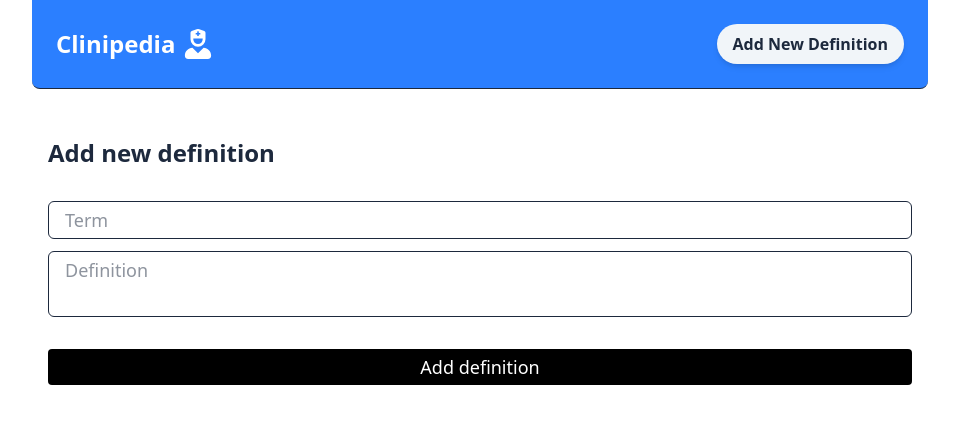
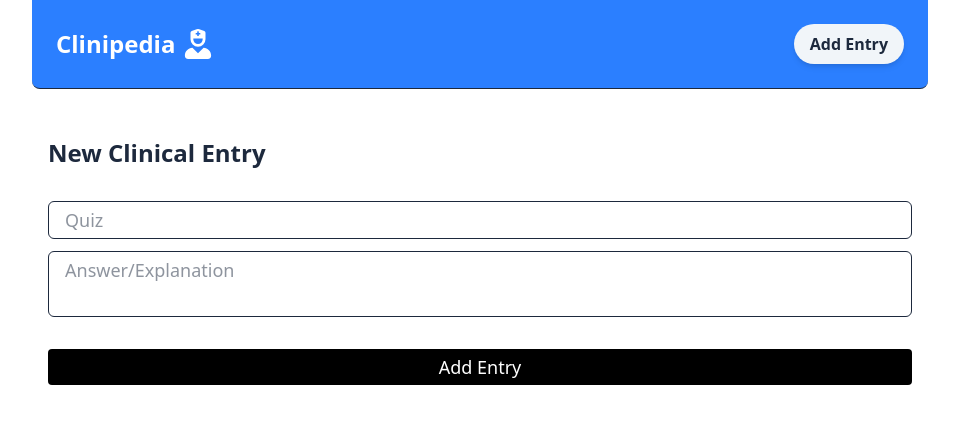
Before and after one commit to BigCelz/crud-appwrite-app, a Next.js app: page /create in a window 1280 px wide. Shown: the top 424 px of the page, without its empty margins (160-1119 px from the left). Built offline with nearby package versions, Linux system fonts and the light colour scheme.

Commit message:
new changes

```diff
--- a/app/create/page.jsx
+++ b/app/create/page.jsx
@@ -31,12 +31,12 @@ export default function CreatePage() {
     try {
       const response = await fetch("/api/interpretations", {
         method: "POST",
-        headers: { "Content-type": "application/json" },
+        headers: { "Content-TYpe": "application/json" },
         body: JSON.stringify(formData),
       });
 
       if (!response.ok) {
-        throw new Error("Failed to create interpretation");
+        throw new Error("Failed to create entry");
       }
       router.push("/");
     } catch (error) {
@@ -49,7 +49,7 @@ export default function CreatePage() {
 
   return (
     <div>
-      <h2 className="text-2xl font-bold my-8">Add new definition</h2>
+      <h2 className="text-2xl font-bold my-8">New Clinical Entry</h2>
 
       <form className="flex gap-3 flex-col" onSubmit={handleSubmit}>
         <input
@@ -57,24 +57,24 @@ export default function CreatePage() {
           name="term"
           value={formData.term}
           onChange={handleInputChange}
-          placeholder="Term"
+          placeholder="Quiz"
           className="py-1 px-4 border rounded-md"
         />
 
         <textarea
           name="interpretation"
-          placeholder="Definition"
+          placeholder="Answer/Explanation"
           className="py-1 px-4 border rounded-md resize-none"
           value={formData.interpretation}
           onChange={handleInputChange}
         ></textarea>
 
         <button
-          className="bg-black text-white mt-5 px-4 py-1 rounded cursor-pointer"
+          className="bg-black hover:bg-gray-900 text-white mt-5 px-4 py-1 rounded cursor-pointer whitespace-nowrap"
           type="submit"
           disabled={isLoading}
         >
-          {isLoading ? "Adding..." : "Add definition"}
+          {isLoading ? "Adding..." : "Add Entry"}
         </button>
       </form>
       {error && <p className="text-red-500 mt-4"> {error} </p>}
--- a/app/edit/[id]/page.jsx
+++ b/app/edit/[id]/page.jsx
@@ -1,100 +1,3 @@
-// "use client";
-// import { useRouter } from "next/navigation";
-// import React, { useEffect, useState } from "react";
-
-// export default function EditPage({ params }) {
-//   const router = useRouter();
-//   const [formData, setFormData] = useState({
-//     term: "",
-//     interpretation: "",
-//   });
-//   const [isLoading, setIsLoading] = useState(false);
-//   const [error, setError] = useState(null);
-
-//   useEffect(() => {
-//     const fetchData = async () => {
-//       try {
-//         const response = await fetch(`/api/interpretations/${params.id}`);
-//         if (!response.ok) {
-//           throw new Error("Failed to fetch interprretation");
-//         }
-//         const data = await response.json();
-//         setFormData(
-//             {term: data.interpretation.term, interpretation: data.interpretation.interpretation}
-//         )
-//       } catch (error) {
-//         setError("Failed to load interpretation");
-//       }
-//     };
-//     fetchData();
-//   }, []);
-
-//   const handleInputChange = (e) => {
-//     setFormData((prevData) => ({
-//       ...prevData,
-//       [e.target.name]: e.target.value,
-//     }));
-//   };
-
-//   const handleSubmit = async (e) => {
-//     e.preventDefault();
-//      if (!formData.term || !formData.interpretation) {
-//       setError("Please fill in all the fields");
-//       return;
-//     }
-//     setError(null);
-//     setIsLoading(true);
-
-//     try {
-//       const response = await fetch(`/api/interpretations/${params.id}`, {
-//         method: "PUT",
-//         headers: { "content-type": "application/json" },
-//         body: JSON.stringify(formData),
-//       });
-//       if (!response.ok) {
-//         throw new Error("Failed to update interpretation");
-//       }
-//       router.push("/");
-//     } catch (error) {
-//       console.log(error);
-//       setError("Something went wrong, please try again later");
-//     } finally {
-//       setIsLoading(false);
-//     }
-//   }
-
-//   return (
-//     <div>
-//       <h2 className="text-2xl font-bold my-8">Edit interpretation</h2>
-
-//       <form className="flex gap-3 flex-col" onSubmit={handleSubmit}>
-//         <input
-//           type="text"
-//           name="term"
-//           placeholder="Term"
-//           className="py-1 px-4 border rounded-md"
-//           value={formData.term}
-//           onChange={handleInputChange}
-//         />
-
-//         <textarea
-//           name="interpretation"
-//           placeholder="Interpretation"
-//           className="py-1 px-4 border rounded-md resize-none"
-//           value={formData.interpretation}
-//           onChange={handleInputChange}
-//         ></textarea>
-
-//         <button className="bg-black text-white mt-5 px-4 py-1 rounded cursor-pointer" disabled={isLoading} type="submit">
-//          {isLoading ? "Updating" : "Edit interpretation"}
-//         </button>
-//       </form>
-//       {error && <p className="text-red-500 mt-4"> {error} </p>}
-//     </div>
-//   );
-// }
-
-
 "use client";
 import { useRouter } from "next/navigation";
 import React, { useEffect, useState } from "react";
@@ -124,7 +27,7 @@ export default function EditPage({ params }) {
       try {
         const response = await fetch(`/api/interpretations/${id}`);
         if (!response.ok) {
-          throw new Error("Failed to fetch interpretation");
+          throw new Error("Failed to fetch entry");
         }
         const data = await response.json();
         setFormData({
@@ -132,7 +35,7 @@ export default function EditPage({ params }) {
           interpretation: data.interpretation.interpretation,
         });
       } catch (error) {
-        setError("Failed to load interpretation");
+        setError("Failed to load entry");
       }
     };
 
@@ -162,7 +65,7 @@ export default function EditPage({ params }) {
         body: JSON.stringify(formData),
       });
       if (!response.ok) {
-        throw new Error("Failed to update interpretation");
+        throw new Error("Failed to update entry");
       }
       router.push("/");
     } catch (error) {
@@ -175,13 +78,13 @@ export default function EditPage({ params }) {
 
   return (
     <div>
-      <h2 className="text-2xl font-bold my-8">Edit definition</h2>
+      <h2 className="text-2xl font-bold my-8">Edit Clinical Entry</h2>
 
       <form className="flex gap-3 flex-col" onSubmit={handleSubmit}>
         <input
           type="text"
           name="term"
-          placeholder="Term"
+          placeholder="Quiz"
           className="py-1 px-4 border rounded-md"
           value={formData.term}
           onChange={handleInputChange}
@@ -189,18 +92,18 @@ export default function EditPage({ params }) {
 
         <textarea
           name="interpretation"
-          placeholder="Definition"
+          placeholder="Answer"
           className="py-1 px-4 border rounded-md resize-none"
           value={formData.interpretation}
           onChange={handleInputChange}
         ></textarea>
 
         <button
-          className="bg-black text-white mt-5 px-4 py-1 rounded cursor-pointer"
+          className="bg-black hover:bg-gray-900 text-white mt-5 px-4 py-1 rounded cursor-pointer whitespace-nowrap"
           disabled={isLoading}
           type="submit"
         >
-          {isLoading ? "Updating" : "Edit definition"}
+          {isLoading ? "Updating" : "Update entry"}
         </button>
       </form>
       {error && <p className="text-red-500 mt-4">{error}</p>}
--- a/app/layout.jsx
+++ b/app/layout.jsx
@@ -12,22 +12,19 @@ export default function RootLayout({ children }) {
       <body>
         <div className="max-w-4xl mx-auto text-slate-800">
           <header className="p-6 border-b flex justify-between bg-blue-500 rounded-bl-lg rounded-br-lg items-center">
-            <div className="flex items-center gap-2">
-              <Link
-                href={"/"}
-                className="text-2xl font-bold text-white hover:text-blue-400 transition"
-              >
-                Clinipedia
-              </Link>
-
-              <FaUserNurse className="text-3xl text-white" />
-            </div>
+            <Link
+              href="/"
+              className="flex items-center gap-2 text-2xl font-bold text-white hover:text-blue-200 transition"
+            >
+              <span>Clinipedia</span>
+              <FaUserNurse className="text-3xl" />
+            </Link>
 
             <Link
               href={"/create"}
-              className="bg-slate-100 grid place-items-center py-2 px-4 rounded-full font-bold shadow-md cursor-pointer whitespace-nowrap"
+              className="bg-slate-100 grid place-items-center py-2 px-4 rounded-full font-bold shadow-md cursor-pointer whitespace-nowrap hover:bg-slate-300"
             >
-              Add New Definition
+              Add Entry
             </Link>
           </header>
           <main className="p-4 text-lg">{children}</main>
--- a/app/page.jsx
+++ b/app/page.jsx
@@ -44,7 +44,7 @@ export default function Home() {
       {error && <p className="py-4 text-red-500">{error}</p>}
 
       {isLoading ? (
-        <p>Loading interpretations...</p>
+        <p>Loading...</p>
       ) : interpretations.length > 0 ? (
         interpretations.map((i) => (
           <div className="p-4 my-2 rounded-md border-b leading-8" key={i.$id}>
@@ -54,14 +54,14 @@ export default function Home() {
             <div className="flex gap-4 mt-4 justify-end">
               <Link
                 href={`/edit/${i.$id}`}
-                className="bg-slate-200 px-4 py-2 rounded-md uppercase text-sm font-bold tracking-widest"
+                className="bg-slate-200 hover:bg-slate-300 px-4 py-2 rounded-md uppercase text-sm font-bold tracking-widest cursor-pointer"
               >
-                Edit
+                Update
               </Link>
 
               <button
                 onClick={() => handleDelete(i.$id)}
-                className="bg-red-500 text-white px-4 py-2 rounded-md uppercase text-sm font-bold tracking-widest cursor-pointer"
+                className="bg-red-500 hover:bg-red-600 text-white px-4 py-2 rounded-md uppercase text-sm font-bold tracking-widest cursor-pointer"
               >
                 Delete
               </button>
```
